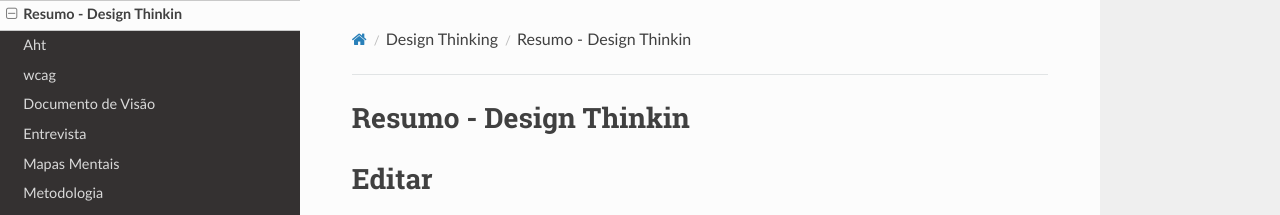
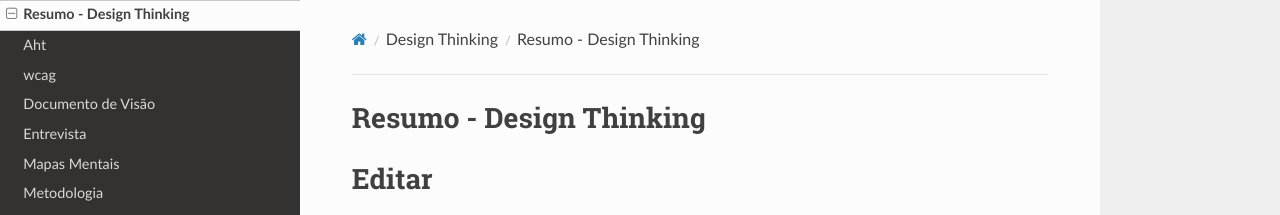
Before and after one commit to Projetos-de-Extensao/PFE_25.1_8001_IV, an MkDocs documentation site: the page built from docs/Design Thinking/Resumo - Design Thinking.md, in a window 1280 px wide. Shown: the top 215 px of the page. Built offline with MkDocs 1.6.1, drawn with Linux system fonts in a browser that asks for light colours; nearby versions of some CDN libraries.

Commit message:
Edição

```diff
--- a/docs/Design Thinking/Resumo - Design Thinking.md
+++ b/docs/Design Thinking/Resumo - Design Thinking.md
@@ -1,4 +1,4 @@
 
-# Resumo - Design Thinkin
+# Resumo - Design Thinking
 
 # Editar
```
